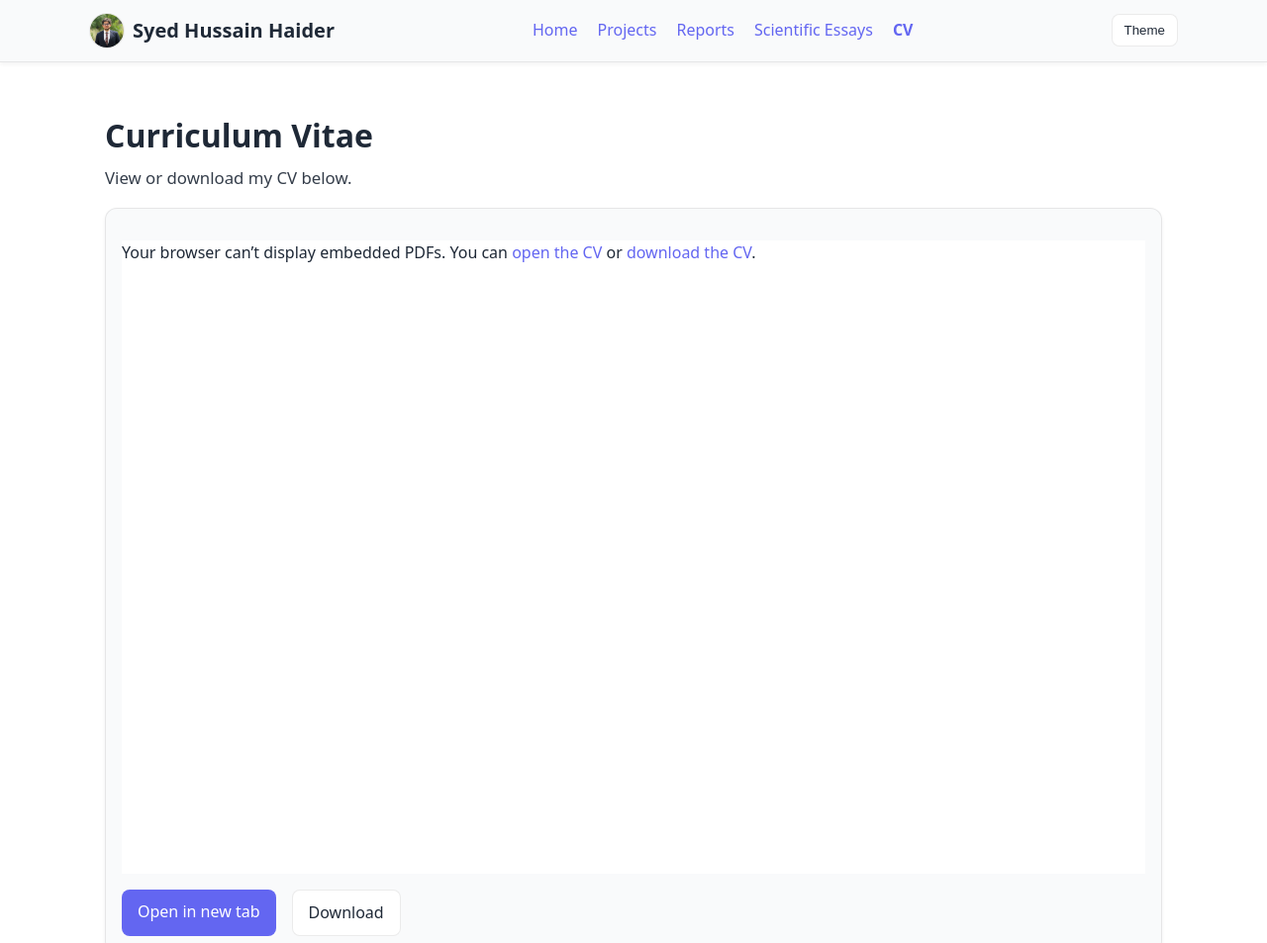
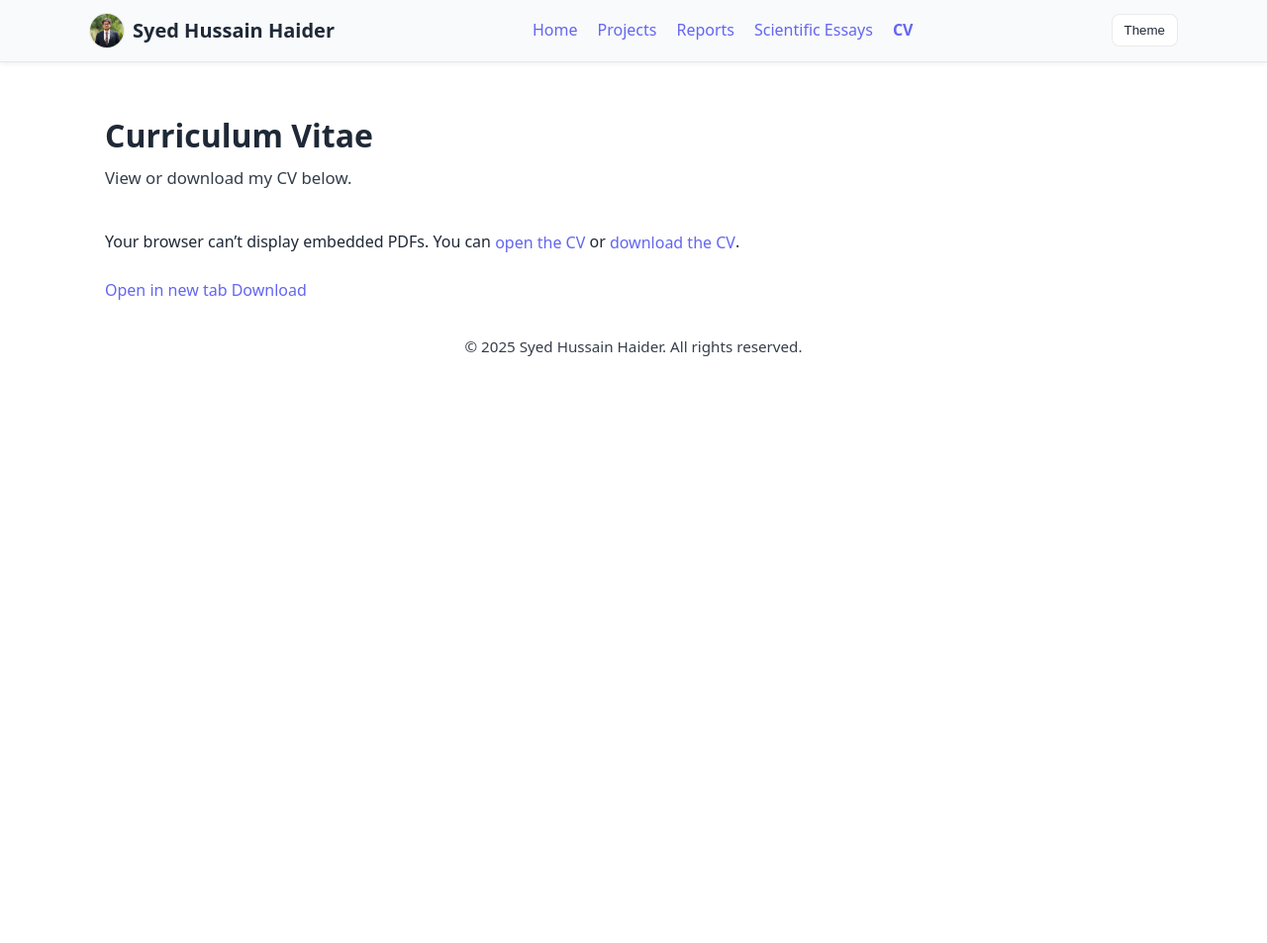
Before and after one commit to syedhussainhaider137/syedhussainhaider137.github.io, a plain HTML site: page cv.html in a window 1280 px wide. Shown: the top 953 px of the page at 99% size. After the commit the page ends 800 px from the top, so only its background shows below. Drawn offline with Linux system fonts and the light colour scheme.

Commit message:
Update cv.html

```diff
--- a/cv.html
+++ b/cv.html
@@ -63,8 +63,8 @@
     border-radius: 50%;
     object-fit: cover;
     object-position: center;
-    border: 1.5px solid var(--border);
-    background: var(--bg-color);
+    border: 1.5px solid var(--border);           /* subtle ring that adapts to theme */
+    background: var(--bg-color);                 /* avoids dark fringing on dark mode */
   }
 
   .nav-links { list-style: none; display: flex; gap: 1.25rem; margin: 0; padding: 0; }
@@ -91,48 +91,44 @@
   .hero h1 { margin: 0 0 .35rem 0; font-size: clamp(1.4rem, 2.2vw + 1rem, 2rem); }
   .hero p { margin: 0; opacity: .9; font-size: clamp(0.95rem, 0.4vw + 0.9rem, 1.05rem); }
 
-  /* ===== CV viewer styles (added) ===== */
-  .viewer-card {
+  /* Controls (Search + Sort) */
+  .controls {
+    display: flex;
+    flex-wrap: wrap;
+    align-items: center;
+    gap: .75rem;
+    padding-bottom: 1rem;
+  }
+  .controls input, .controls select {
+    width: auto;
+    min-width: 220px;
+    background: var(--card-bg);
+    border: 1px solid var(--border);
+    color: var(--text-color);
+    padding: 0.6rem 0.8rem;
+    border-radius: 8px;
+  }
+
+  /* Card grid */
+  .sections { display: grid; grid-template-columns: 1fr; gap: 1.25rem; padding: 1rem 0 2.5rem; }
+  @media (min-width: 600px) { .sections { grid-template-columns: repeat(2, 1fr); } }
+  @media (min-width: 960px) { .sections { grid-template-columns: repeat(3, 1fr); } }
+
+  .card {
     background: var(--card-bg);
     border: 1px solid var(--border);
     border-radius: 12px;
-    padding: 1rem;
+    padding: 1.2rem;
     box-shadow: 0 2px 4px var(--card-shadow);
+    transition: transform 0.2s, box-shadow 0.2s;
   }
-  .pdf-viewer {
-    width: 100%;
-    height: 80vh;     /* nice big view on desktop */
-    border: none;
-    display: block;
-    margin-bottom: 1rem;
-    background: #fff;
-  }
-  .actions {
-    display: flex;
-    gap: 1rem;
-    flex-wrap: wrap;
-  }
-  .actions .btn {
-    padding: 0.6rem 1rem;
-    border-radius: 8px;
-    border: 1px solid var(--border);
-    background: var(--bg-color);
-    color: var(--text-color);
-    text-decoration: none;
-    cursor: pointer;
-  }
-  .actions .btn.primary {
-    background: var(--primary-color);
-    color: #fff;
-    border: none;
-  }
-  .actions .btn:hover { opacity: 0.92; }
+  .card:hover { transform: translateY(-4px); box-shadow: 0 6px 14px var(--card-shadow); }
+  .card h3 { margin: 0 0 .4rem; color: var(--primary-color); font-size: clamp(1.05rem, .6vw + 1rem, 1.2rem); }
+  .card p { margin: 0 0 .5rem; line-height: 1.45; }
+  .card .muted { opacity: .8; font-size: .95rem; }
+  .btn { display: inline-block; margin-top: .4rem; }
+  .empty { grid-column: 1 / -1; text-align: center; opacity: .8; }
 
-  @media (max-width: 600px) {
-    .pdf-viewer { height: 65vh; } /* less tall on phones */
-  }
-
-  /* Footer */
   footer { text-align: center; padding: 2rem 1rem; font-size: .95rem; opacity: .9; }
 
   /* Reduced motion */
@@ -159,9 +155,9 @@
   <nav class="navbar">
     <div class="container nav-inner">
       <div class="logo">
-        <img src="IMG_2932.JPG" alt="Profile picture of Syed Hussain Haider" class="profile-pic">
-        Syed Hussain Haider
-      </div>
+  <img src="IMG_2932.JPG" alt="Profile picture of Syed Hussain Haider" class="profile-pic">
+  Syed Hussain Haider
+</div>
       <ul class="nav-links" id="primary-nav" aria-label="Primary Navigation">
         <li><a href="index.html">Home</a></li>
         <li><a href="projects.html">Projects</a></li>
@@ -185,7 +181,7 @@
 
   <main class="container">
     <section class="viewer-card">
-      <!-- Use <object> for cross-browser behavior with graceful fallback -->
+      <!-- Use <object> for better cross-browser behavior with a graceful fallback -->
       <object data="CV_3-5.pdf" type="application/pdf" class="pdf-viewer" aria-label="Embedded CV PDF">
         <p>Your browser can’t display embedded PDFs. You can
           <a href="CV_3-5.pdf" class="btn primary" target="_blank" rel="noopener">open the CV</a>
```
